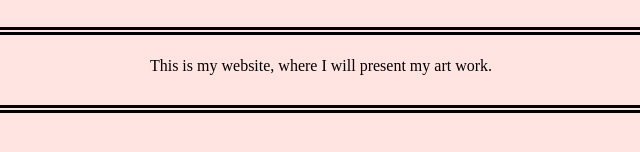
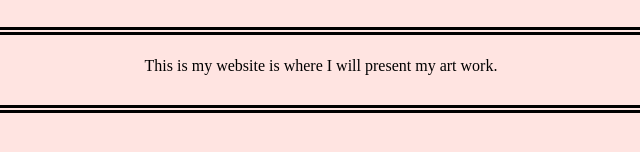
Before and after one commit to MaribelGomez001/maribelgomez-eportfolio, a plain HTML site: page Maribel_website/index.html in a window 1280 px wide. Shown: the part 188-340 px from the top of the page, 319-959 px from the left. Drawn offline with Linux system fonts and the light colour scheme.

Commit message:
Update index.html

```diff
--- a/Maribel_website/index.html
+++ b/Maribel_website/index.html
@@ -22,7 +22,7 @@
 	<body>
 	<h1 align ="aboutme"><center>Maribel's Homepage</h1></center>
 	<p>
-		<center>This is my website, where I will present my art work.</center>
+		<center>This is my website is where I will present my art work.</center>
 	</p>
 	</body>
 </head>
```
